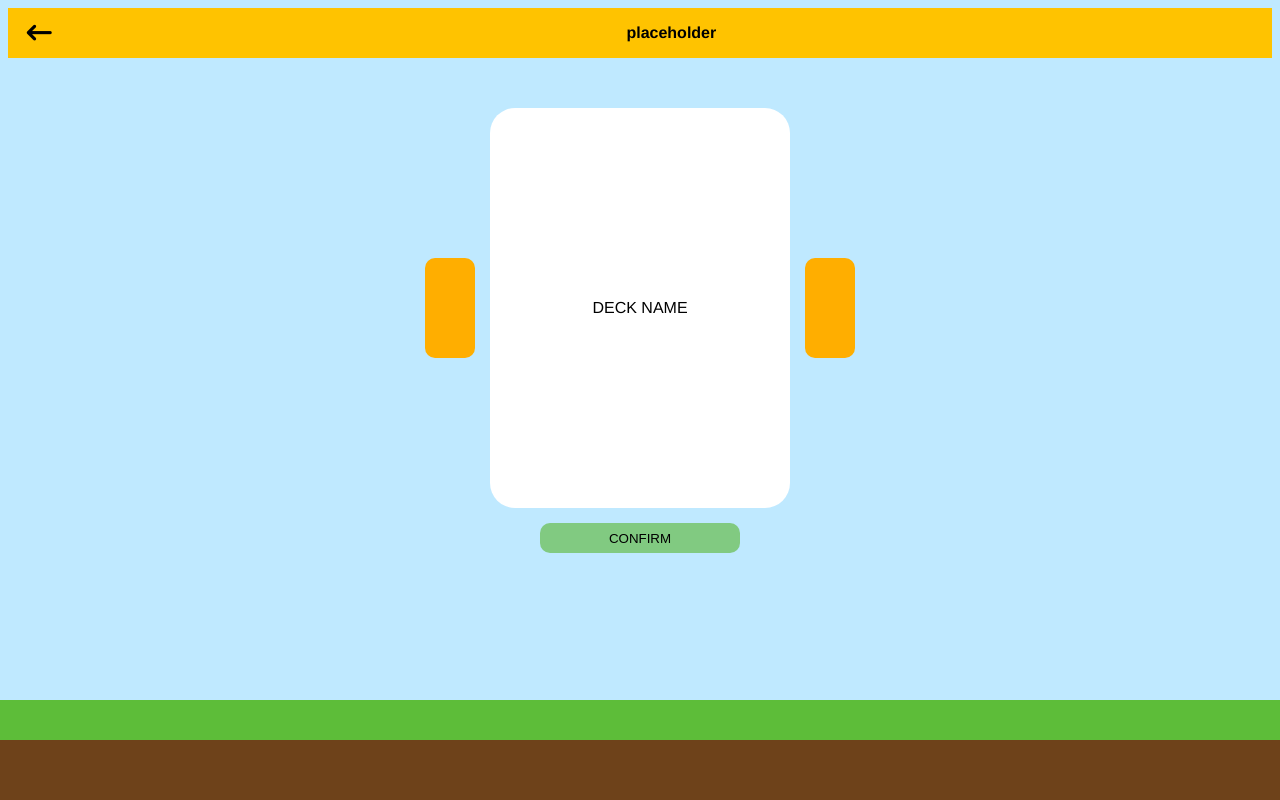
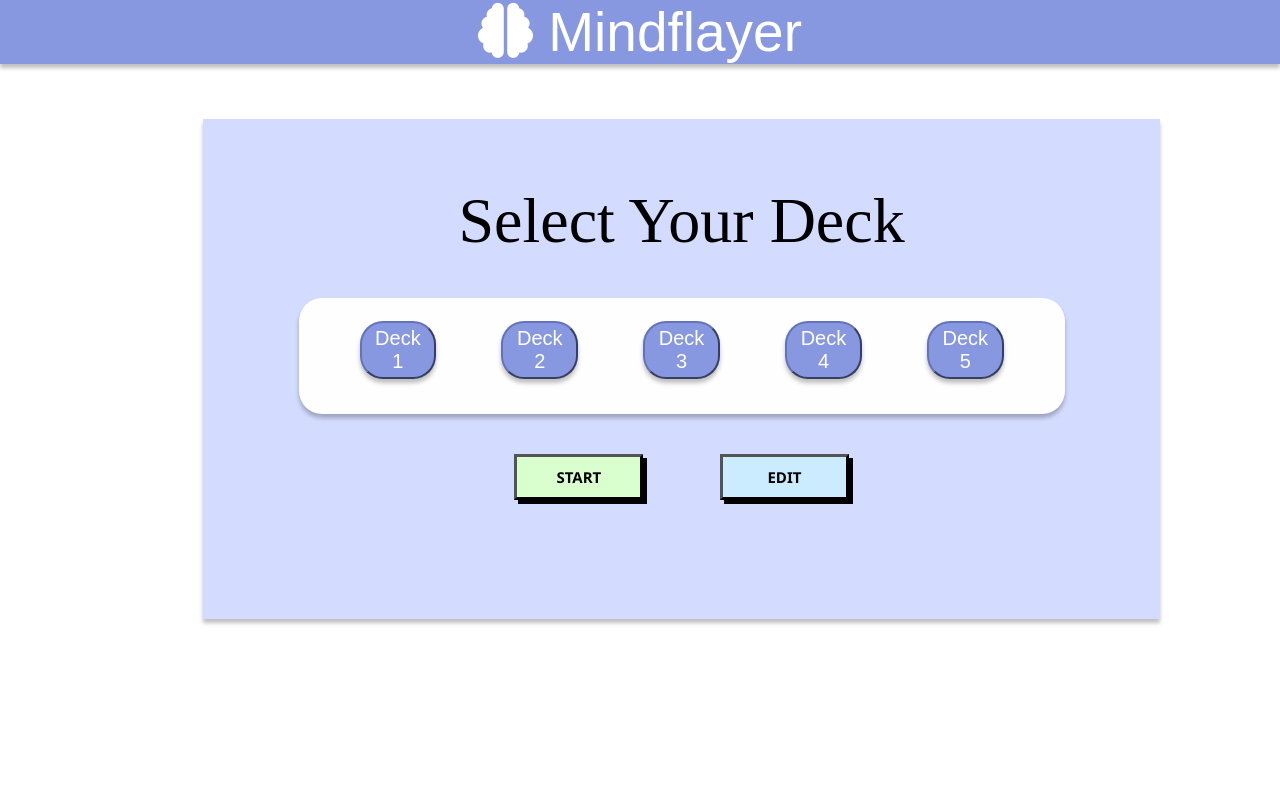
Before and after one commit to Yurills/final-project-i2cedt, a website: page frontend/index.html in a window 1280 px wide. Drawn offline with Linux system fonts and the light colour scheme; a web font is replaced by a local one.

Commit message:
fix the problems with display alignment
fixing it by using flexblox and adding wrapper

```diff
--- a/frontend/index.html
+++ b/frontend/index.html
@@ -1,53 +1,45 @@
 <!DOCTYPE html>
 <html>
     <head>
+        <link rel="preconnect" href="https://fonts.googleapis.com">
+        <link rel="preconnect" href="https://fonts.gstatic.com" crossorigin>
+        <link href="https://fonts.googleapis.com/css2?family=Palanquin+Dark&display=swap" rel="stylesheet">
         <link rel="stylesheet" href="./styles.css">
         <script src="https://kit.fontawesome.com/f596711b9e.js" crossorigin="anonymous"></script>
     </head>
-
     <body>
         <section id="header">
-            <nav>
-                <button class="fa-solid fa-arrow-left-long" id = "return-button"></button>
-                <p id="logo" style="text-align: center;">placeholder</p>
-            </nav>
-        </section>
-        <section id="modal-display">
-            <div id="modal__wrapper">
-                <!---- <button class="modal__button"></button> -->
-                <div id="card-display">
-                </div>
-            </div>
+            <p id="head-text"><i class="fa-solid fa-brain"></i> Mindflayer</p>
         </section>
 
-        <section id="main-display">
-            <div id="main__wrapper">
-                <div id="main__display--deckchooser">
-                    <div id="main__display--deckchooser--wrapper">
-                    <button class="small-square-button" id="main__display--buttonleft"></button>
-                    <div id="main__display--deck" class="default-card"> <span>DECK NAME</span></div>
-                    <button class="small-square-button"id="main__display--buttonright"></button>
+        <section id = "Main-Display">
+            <div id = "Holder">
+                <div id = "Main-Box">
+                    <span id = "Deck-Select">
+                        Select Your Deck
+                    </span>
+
+                    <div id="wrapper--Button-Holder">
+                    <div id = "Button-Holder">
+                        <button class = "Deck1"> Deck 1 </button>
+                        <button class = "Deck2"> Deck 2 </button>
+                        <button class = "Deck3"> Deck 3 </button>
+                        <button class = "Deck4"> Deck 4 </button>
+                        <button class = "Deck5"> Deck 5 </button>
                     </div>
-                    <div id="main__display--buttonselect--wrapper">
-                    <button class="small-square-button" id="main__display--buttonselect-deck">CONFIRM</button>
+                    </div>
+
+                    <div id = "Actions">
+                        <button class="Start-Button">START</button>
+                        <button class="Edit-Button">EDIT</button>
                     </div>
 
                 </div>
-                <div id="main__display--screen">
-                <div id="main__display--cardplay">
-                    <span>text here</span>
-                </div>
-                <div id="main__user-input">
-                    <input class="user-input" id="main__user-input--inputbar">
-                    <button id="main__user-input--inputbutton">→</button>
-                </div>
-                </div>
             </div>
 
+
+
         </section>
-        <div class="dirt"></div>
-        <div class="grass"></div>
-
         <script src="./script.js"></script>
     </body>
 </html>
--- a/frontend/styles.css
+++ b/frontend/styles.css
@@ -1,180 +1,151 @@
 body {
-    font-family: 'Franklin Gothic Medium', 'Arial Narrow', Arial, sans-serif;
-    background-color: #BFE9FF;
-
-}
-.default-card{
-    width: 300px;
-    height: 400px;
-    border-radius: 25px;
-    background-color: #FFFFFF;
-}
-.small-square-button{
-    width:50px;
-    height:50px;
-    border-radius: 10px;
-    border: none;
-}
-#logo{
-    font-weight: bold;
+    background-color: #ffffff;
     justify-content: center;
-    text-align: center;
-    margin-left: 45%;
+    margin: 0;
+    padding: 0;
 }
 
-.dirt{
-    position: fixed;
-    bottom: 0;
-    left: 0;
+#header{
     width: 100%;
-    height: 60px;
-    background-color: #6e421a;
-    justify-content: center;
-    display: flex;
+    height: 100%;
+    background: #8898E0;
+    box-shadow: 0px 4px 4px rgba(0, 0, 0, 0.25)
 }
 
-.grass{
-    position: fixed;
-    bottom: 60px;
-    left: 0;
-    width: 100%;
-    height: 40px;
-    background-color: #5dbd39;
-    justify-content: center;
-    display: flex;
-
+#head-text{
+    text-align: center;
+    font-size: 55px;
+    margin-top: 0;
+    color: white;
+    font-family: 'Palanquin Dark', sans-serif;
+    word-wrap: break-word;
 }
 
-/* navigator header*/
-nav {
-    background-color: #FFC300;
-    display:flex;
-    /*justify-content: center;*/
-    margin:0
+.Main-Box{
+    margin: auto;
+    margin-top: 50px;
+    width: 75%;
+    height: 75%;
+    padding: 10px;
+    background: #D3DBFF;
+  }
+
+
+#Main-Display{
+    display: flex;
+    flex-wrap: wrap;
+    position: relative;
+    justify-content: center;
+    margin: auto;
+    margin-left: 6.5%;
 }
 
-nav p{
+#Holder{
+    display:flex;
+    width: 80%;
+    height:500px;
     justify-content: center;
-    text-align: center;
 }
 
-#add-deck {
-    position:absolute;
-    right:80px;
-    top:20px;
+#Button-Holder{
+    display:inline-block;
+    z-index: 1;
+    width: 80%;
+    height: 116px;
+    background: #FEFEFE;
+    box-shadow: 0px 4px 4px rgba(0, 0, 0, 0.25);
+    border-radius: 23px;
+    text-align: center;
+    justify-content: center;
+    margin: 20px;
 }
 
-/*Return Button*/
-#return-button{
-    font-size: 25px;
-    font-weight: bold;
-    background: none;
-    border: none;
-    margin-left: 1%;
-    cursor: pointer;
-}
-#return-button:hover{
-    color: gray;
+#Main-Box{
+    width: 100%;
+    height: 100%;
+    display:flex;
+    flex-direction: column;
+    background: #D3DBFF;
+    box-shadow: 0px 4px 4px rgba(0, 0, 0, 0.25);
+    justify-content: center;
 }
 
-/*main display-screen showing deck choosing before start*/
-#main__display--deckchooser--wrapper {
+#Deck-Select{
+    z-index: 0;
+    text-align: center;
+    color: black; font-size: 400%;
+    font-family:  Palanquin Dark;
+    font-weight: 400;
+    word-wrap: break-word;
+}
+
+#Actions{
+    height: 100px;
+    display: flex;
+    justify-content: center;
+}
+
+#wrapper--Button-Holder {
     display:flex;
     justify-content: center;
+    margin:20px 0px;
 }
-#main__display--deck {
-    background-color: #FFFFFF;
-    display:flex;
-}
-#main__display--deck span {
-    margin: auto;
-}
-#main__display--buttonleft {
-    flex:0 0 auto;
-    margin:auto 15px;
-    width:50px;
-    height: 100px;
-    background-color: #ffae00;
-
-}
-#main__display--buttonright {
-    flex:0 0 auto;
-    margin:auto 15px;
-    width:50px;
-    height: 100px;
-    background-color: #ffae00;
-}
-#main__display--buttonselect-deck {
-    background-color: rgb(129, 202, 129);
-    flex: 0 0 auto;
-    margin:15px;
-    width:200px;
-    height: 30px;
-    cursor: pointer;
+.Start-Button, .Edit-Button{
+    font-family:'Segoe UI', Tahoma, Geneva, Verdana, sans-serif;
+    font-weight: bold;
+    font-size: 15px;
+    margin-left: 4%;
+    margin-right: 4%;
+    border-color: black;
+    border-width: 3px;
+    box-shadow: 4px 4px 0px black;
 }
 
-/*main display-screen showing question*/
-#main__toolbar--createdeck {
-    margin:auto;
-
+.Start-Button{
+    width: 129px;
+    height: 46px;
+    background-color: #D9FFCF;
 }
 
-#main__wrapper {
-    display: block;
-    text-align: center;
-    margin: 50px;
-}
-#main__display--screen {
-    display:none;
+.Start-Button:hover{
+    background-color: #e6ffe0;
+    transition: 0.3s;
 }
 
-#main__display--cardplay {
-    display: flex;
-    justify-content: center;
-    border: 12px solid black;
-    border-left: 0px;
-    border-top: 0px;
-    border-radius: 25px;
-    height: 500px;
-    width: 720px;
-    background-color: #FFFFFF;
-    margin: 40px auto;
-}
-#main__display--cardplay span {
-    margin: auto;
+.Edit-Button{
+    width: 129px;
+    height: 46px;
+    background-color: #CBECFF;
 }
 
-
-#main__user-input {
-    display: flex;
-    justify-content: center;
-    margin: auto;
-    height: 40px
-
-}
-#main__user-input--inputbar {
-    border: none;
-    border-radius: 15px 0px 0px 15px;
-    width: 720px;
-
-}
-#main__user-input--inputbutton {
-    border:none;
-    border-radius: 0px 15px 15px 0px;
-    width: 125px;
-    background-color: #ffae00;
-    cursor: pointer;
-}
-#main__user-input--inputbutton:hover{  /* fixed */
-    background-color: #f5c764;
+.Edit-Button:hover{
+    background-color: #dff2fd;
+    transition: 0.3s;
 }
 
-#main__display--buttonselect-deck:hover{
-    background-color: rgb(160, 230, 160);
+.Deck1 ,.Deck2,.Deck3,.Deck4,.Deck5{
+    z-index: 1;
+    font-family: 'Palanquin Dark', sans-serif;
+    width: 10%;
+    height: 50%;
+    background-color: #8898E0;
+    border-color: #6473b9;
+    margin-top: 3%;
+    border-radius: 23px;
+    margin-left: 4%;
+    margin-right: 4%;
+    color: white;
+    font-size: 20px;
+    box-shadow: 0px 4px 4px rgba(0, 0, 0, 0.25);
 }
 
-/*modal screen*/
+.Deck1:hover,.Deck2:hover,.Deck3:hover,.Deck4:hover,.Deck5:hover{
+    background-color: #a0b1fc;
+    border-color: #788be0;
+    transition: 0.3s;
+}
 
-#modal-display {
-    display: none;
+.Deck1:active{
+    background-color: black;
+    transition: 0.3s;
 }
--- a/frontend/styles2.css
+++ /dev/null
@@ -1,152 +0,0 @@
-body {
-    background-color: #ffffff;
-    justify-content: center;
-    margin: 0;
-    padding: 0;
-}
-
-#header{
-    width: 100%;
-    height: 100%;
-    background: #8898E0;
-    box-shadow: 0px 4px 4px rgba(0, 0, 0, 0.25)
-}
-
-#head-text{
-    text-align: center;
-    font-size: 55px;
-    margin-top: 0;
-    color: white;
-    font-family: 'Palanquin Dark', sans-serif;
-    word-wrap: break-word;
-}
-
-.Main-Box{
-    margin: auto;
-    margin-top: 50px;
-    width: 75%;
-    height: 75%;
-    padding: 10px;
-    background: #D3DBFF;
-  }
-
-
-#Main-Display{
-    display: flex;
-    position: relative;
-    justify-content: center;
-    margin: auto;
-    margin-left: 6.5%;
-}
-
-#Holder{
-    width: 1681px;
-    height: 727px;
-    left: 0px;
-    top: 0px;
-    position: absolute;
-    justify-content: center;
-}
-
-#Button-Holder{
-    z-index: 1;
-    width: 979px;
-    height: 116px;
-    left: 351px;
-    top: 323px;
-    position: absolute;
-    background: #FEFEFE;
-    box-shadow: 0px 4px 4px rgba(0, 0, 0, 0.25);
-    border-radius: 23px;
-    text-align: center;
-    justify-content: center;
-}
-
-#Main-Box{
-    width: 100%;
-    height: 100%;
-    left: 0px;
-    top: 0px;
-    position: absolute;
-    background: #D3DBFF;
-    box-shadow: 0px 4px 4px rgba(0, 0, 0, 0.25);
-}
-
-#Deck-Select{
-    z-index: 0;
-    width: 979px;
-    height: 155px;
-    left: 351px;
-    top: 124px;
-    position: absolute;
-    text-align: center;
-    color: black; font-size: 100px;
-    font-family:  Palanquin Dark;
-    font-weight: 400;
-    word-wrap: break-word;
-}
-
-#Actions{
-    display: inline;
-}
-
-.Start-Button, .Edit-Button{
-    font-family:'Segoe UI', Tahoma, Geneva, Verdana, sans-serif;
-    font-weight: bold;
-    font-size: 15px;
-    margin-left: 4%;
-    margin-right: 4%;
-    margin-top:  20%;
-    border-color: black;
-    border-width: 3px;
-    box-shadow: 4px 4px 0px black;
-}
-
-.Start-Button{
-    width: 129px;
-    height: 46px;
-    background-color: #D9FFCF;
-}
-
-.Start-Button:hover{
-    background-color: #e6ffe0;
-    transition: 0.3s;
-}
-
-.Edit-Button{
-    width: 129px;
-    height: 46px;
-    background-color: #CBECFF;
-}
-
-.Edit-Button:hover{
-    background-color: #dff2fd;
-    transition: 0.3s;
-}
-
-.Deck1 ,.Deck2,.Deck3,.Deck4,.Deck5{
-    z-index: 1;
-    font-family: 'Palanquin Dark', sans-serif;
-    width: 10%;
-    height: 50%;
-    background-color: #8898E0;
-    border-color: #6473b9;
-    margin-top: 3%;
-    border-radius: 23px;
-    margin-left: 4%;
-    margin-right: 4%;
-    color: white;
-    font-size: 20px;
-    box-shadow: 0px 4px 4px rgba(0, 0, 0, 0.25);
-}
-
-.Deck1:hover,.Deck2:hover,.Deck3:hover,.Deck4:hover,.Deck5:hover{
-    background-color: #a0b1fc;
-    border-color: #788be0;
-    transition: 0.3s;
-}
-
-.Deck1:active{
-    background-color: black;
-    transition: 0.3s;
-}
```
Also changed, not shown: frontend/Index2.html (deleted, +0 -40 lines).
